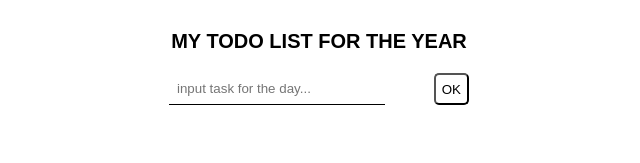
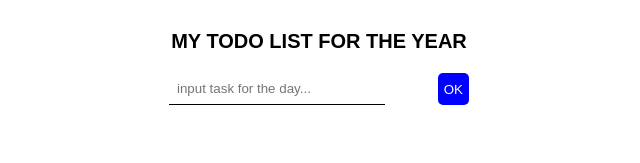
Before and after one commit to DanielFemi81/TodoProject, a React (Vite) app: page / in a window 1280 px wide. Shown: the top 163 px of the page, without its empty margins (321-961 px from the left). Built offline with nearby package versions, Linux system fonts and the light colour scheme; no server answers.

Commit message:
updated button style

```diff
--- a/src/components/form.jsx
+++ b/src/components/form.jsx
@@ -61,8 +61,10 @@ const Form = ({ input, setInput, todo, setTodo, edit, setEdit }) => {
           type="submit"
           style={{
             borderRadius: "5px",
-            backgroundColor: "transparent",
+            backgroundColor: "blue",
+            color: "white",
             cursor: "pointer",
+            border: "none",
           }}
         >
           {edit ? "OK" : "Add"}
```
